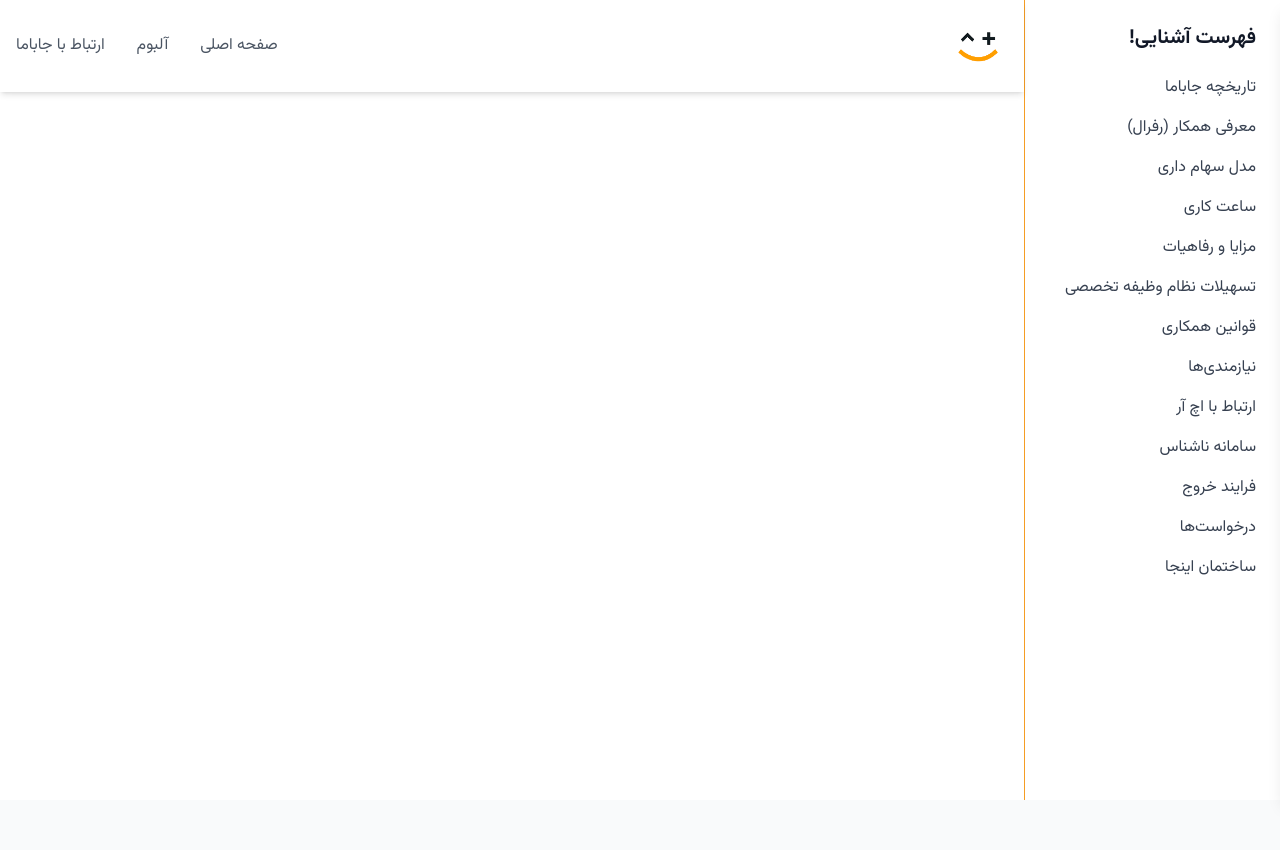
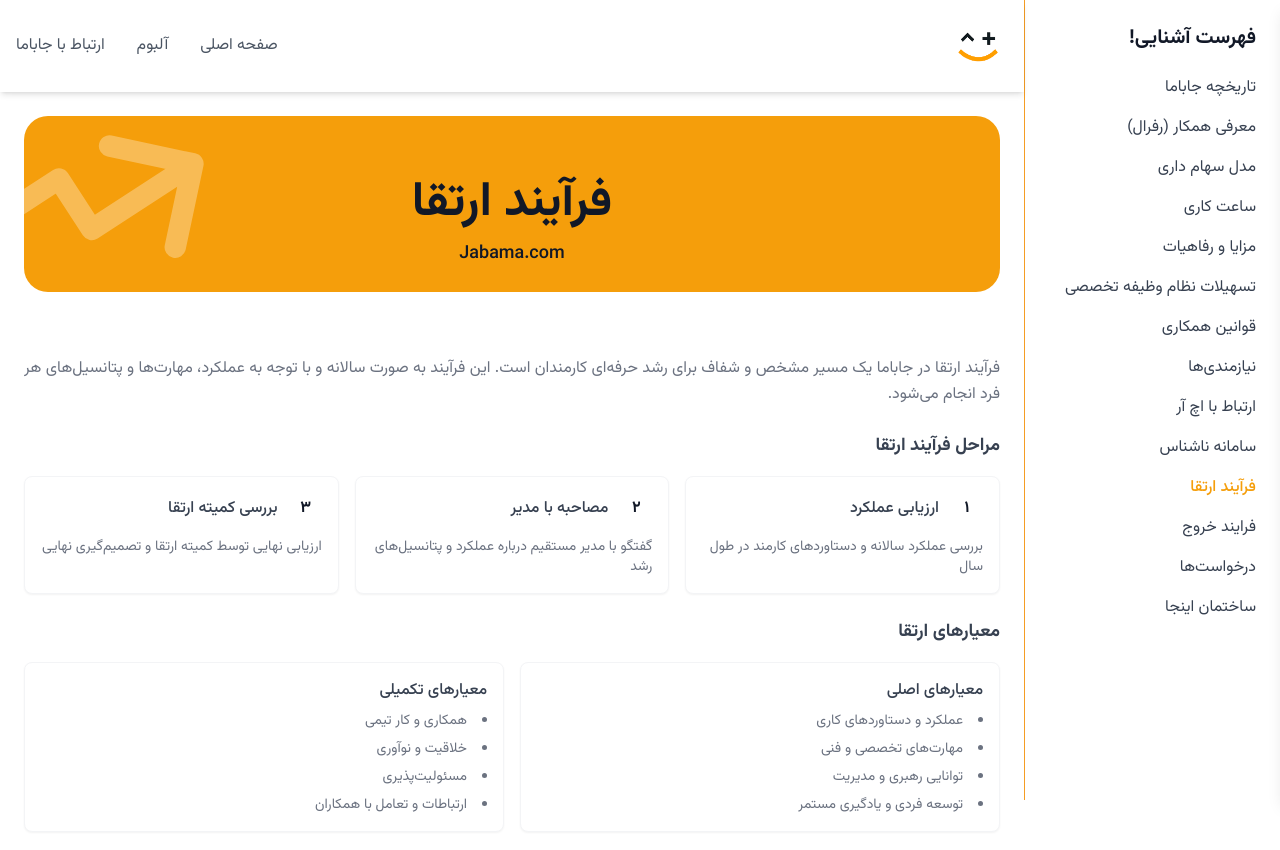
Before and after one commit to espitman/jbm-hr-life, a Nuxt app: page /promotion in a window 1280 px wide. Shown: the top 850 px of the page. Before the commit the page ends 800 px from the top, so only its background shows below. Built offline with nearby package versions, Linux system fonts and the light colour scheme.

Commit message:
feat: add promotion page icon to PageIcon component

```diff
--- a/components/MobileMenu.vue
+++ b/components/MobileMenu.vue
@@ -84,6 +84,7 @@ const menuItems = [
   { to: '/requirements', text: 'نیازمندی‌ها' },
   { to: '/hr-contact', text: 'ارتباط با اچ آر' },
   { to: '/anonymous-system', text: 'سامانه ناشناس' },
+  { to: '/promotion', text: 'فرآیند ارتقا' },
   { to: '/exit-process', text: 'فرایند خروج' },
   { to: '/requests', text: 'درخواست‌ها' },
   { to: '/building', text: 'ساختمان اینجا' }
--- a/components/Sidebar.vue
+++ b/components/Sidebar.vue
@@ -55,6 +55,11 @@
           class="block"
         >سامانه ناشناس</NuxtLink>
         <NuxtLink
+          to="/promotion"
+          :class="{ 'text-amber-500 font-medium': $route.path === '/promotion', 'text-gray-700 hover:text-gray-900': $route.path !== '/promotion' }"
+          class="block"
+        >فرآیند ارتقا</NuxtLink>
+        <NuxtLink
           to="/exit-process"
           :class="{ 'text-amber-500 font-medium': $route.path === '/exit-process', 'text-gray-700 hover:text-gray-900': $route.path !== '/exit-process' }"
           class="block"
--- a/components/ui/PageIcon.vue
+++ b/components/ui/PageIcon.vue
@@ -35,6 +35,9 @@
     </svg>
     <svg v-else-if="pageName === 'collaboration-rules'" :class="iconClass" fill="none" viewBox="0 0 24 24" stroke="currentColor">
       <path stroke-linecap="round" stroke-linejoin="round" stroke-width="2" d="M17 20h5v-2a3 3 0 00-5.356-1.857M17 20H7m10 0v-2c0-.656-.126-1.283-.356-1.857M7 20H2v-2a3 3 0 015.356-1.857M7 20v-2c0-.656.126-1.283.356-1.857m0 0a5.002 5.002 0 019.288 0M15 7a3 3 0 11-6 0 3 3 0 016 0zm6 3a2 2 0 11-4 0 2 2 0 014 0zM7 10a2 2 0 11-4 0 2 2 0 014 0z" />
+    </svg>
+    <svg v-else-if="pageName === 'promotion'" :class="iconClass" fill="none" viewBox="0 0 24 24" stroke="currentColor">
+      <path stroke-linecap="round" stroke-linejoin="round" stroke-width="2" d="M13 7h8m0 0v8m0-8l-8 8-4-4-6 6" />
     </svg>
     <svg v-else-if="pageName === 'history'" :class="iconClass" fill="none" viewBox="0 0 24 24" stroke="currentColor">
       <path stroke-linecap="round" stroke-linejoin="round" stroke-width="2" d="M12 6.253v13m0-13C10.832 5.477 9.246 5 7.5 5S4.168 5.477 3 6.253v13C4.168 18.477 5.754 18 7.5 18s3.332.477 4.5 1.253m0-13C13.168 5.477 14.754 5 16.5 5c1.747 0 3.332.477 4.5 1.253v13C19.832 18.477 18.247 18 16.5 18c-1.746 0-3.332.477-4.5 1.253" />
--- /dev/null
+++ b/pages/promotion.vue
@@ -0,0 +1,83 @@
+<template>
+  <div class="container p-6" dir="rtl">
+    <!-- Header -->
+    <PageHeaderCard title="فرآیند ارتقا" :showDot="false" />
+
+    <!-- Content Section -->
+    <div class="space-y-6">
+      <!-- Introduction -->
+      <div class="text-gray-500 leading-relaxed text-justify">
+        <p>
+          فرآیند ارتقا در جاباما یک مسیر مشخص و شفاف برای رشد حرفه‌ای کارمندان است. این فرآیند به صورت سالانه و با توجه به عملکرد، مهارت‌ها و پتانسیل‌های هر فرد انجام می‌شود.
+        </p>
+      </div>
+
+      <!-- Process Steps -->
+      <div class="space-y-4">
+        <h2 class="text-lg font-semibold text-gray-700">مراحل فرآیند ارتقا</h2>
+
+        <div class="grid grid-cols-1 md:grid-cols-2 lg:grid-cols-3 gap-4">
+          <!-- Step 1 -->
+          <div class="bg-white p-4 rounded-lg shadow-sm border border-gray-100">
+            <div class="flex items-center gap-3 mb-3">
+              <div class="w-8 h-8 rounded-full bg-primary-50 flex items-center justify-center text-primary-600 font-semibold">۱</div>
+              <h3 class="font-medium text-gray-700">ارزیابی عملکرد</h3>
+            </div>
+            <p class="text-gray-500 text-sm">بررسی عملکرد سالانه و دستاوردهای کارمند در طول سال</p>
+          </div>
+
+          <!-- Step 2 -->
+          <div class="bg-white p-4 rounded-lg shadow-sm border border-gray-100">
+            <div class="flex items-center gap-3 mb-3">
+              <div class="w-8 h-8 rounded-full bg-primary-50 flex items-center justify-center text-primary-600 font-semibold">۲</div>
+              <h3 class="font-medium text-gray-700">مصاحبه با مدیر</h3>
+            </div>
+            <p class="text-gray-500 text-sm">گفتگو با مدیر مستقیم درباره عملکرد و پتانسیل‌های رشد</p>
+          </div>
+
+          <!-- Step 3 -->
+          <div class="bg-white p-4 rounded-lg shadow-sm border border-gray-100">
+            <div class="flex items-center gap-3 mb-3">
+              <div class="w-8 h-8 rounded-full bg-primary-50 flex items-center justify-center text-primary-600 font-semibold">۳</div>
+              <h3 class="font-medium text-gray-700">بررسی کمیته ارتقا</h3>
+            </div>
+            <p class="text-gray-500 text-sm">ارزیابی نهایی توسط کمیته ارتقا و تصمیم‌گیری نهایی</p>
+          </div>
+        </div>
+      </div>
+
+      <!-- Criteria Section -->
+      <div class="space-y-4">
+        <h2 class="text-lg font-semibold text-gray-700">معیارهای ارتقا</h2>
+        <div class="grid grid-cols-1 md:grid-cols-2 gap-4">
+          <div class="bg-white p-4 rounded-lg shadow-sm border border-gray-100">
+            <h3 class="font-medium text-gray-700 mb-2">معیارهای اصلی</h3>
+            <ul class="list-disc list-inside text-gray-500 text-sm space-y-2">
+              <li>عملکرد و دستاوردهای کاری</li>
+              <li>مهارت‌های تخصصی و فنی</li>
+              <li>توانایی رهبری و مدیریت</li>
+              <li>توسعه فردی و یادگیری مستمر</li>
+            </ul>
+          </div>
+          <div class="bg-white p-4 rounded-lg shadow-sm border border-gray-100">
+            <h3 class="font-medium text-gray-700 mb-2">معیارهای تکمیلی</h3>
+            <ul class="list-disc list-inside text-gray-500 text-sm space-y-2">
+              <li>همکاری و کار تیمی</li>
+              <li>خلاقیت و نوآوری</li>
+              <li>مسئولیت‌پذیری</li>
+              <li>ارتباطات و تعامل با همکاران</li>
+            </ul>
+          </div>
+        </div>
+      </div>
+    </div>
+  </div>
+</template>
+
+<script setup>
+import PageHeaderCard from '~/components/ui/PageHeaderCard.vue'
+
+definePageMeta({
+  layout: 'default'
+})
+</script>
```
